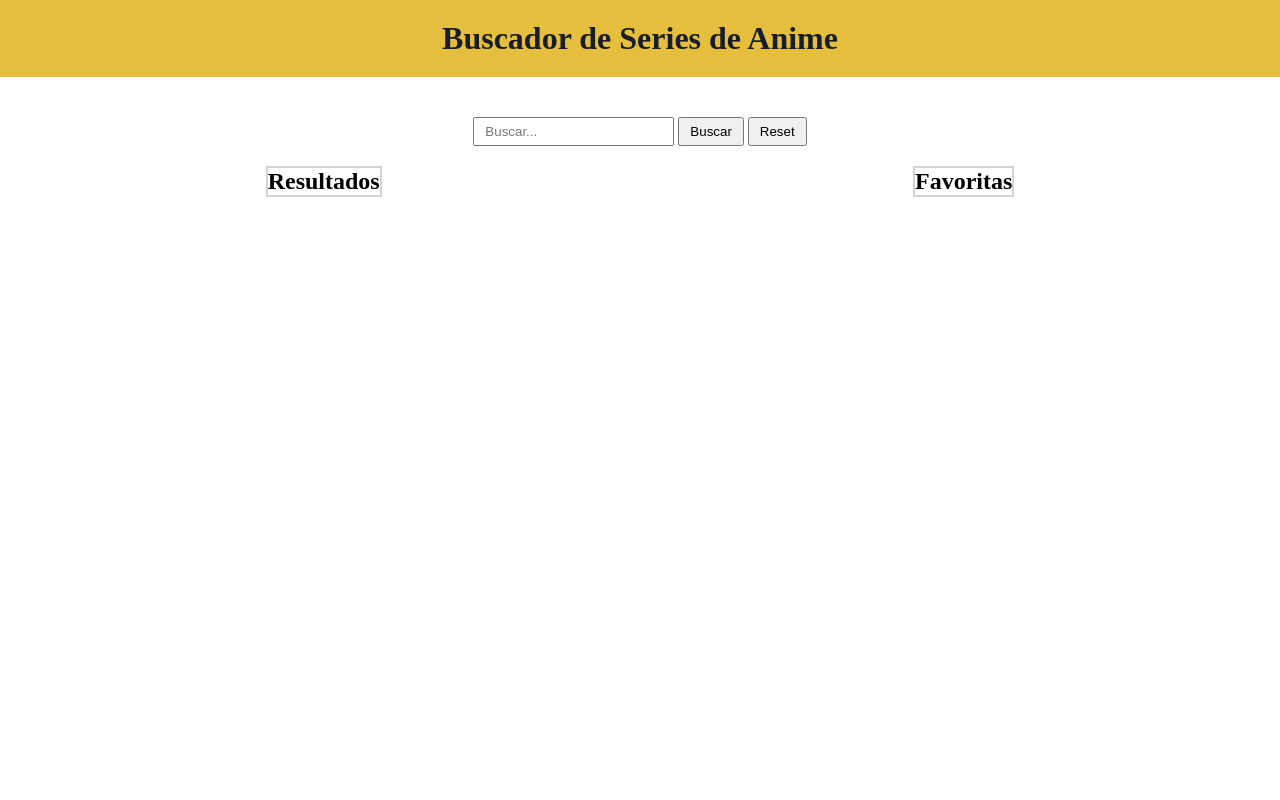
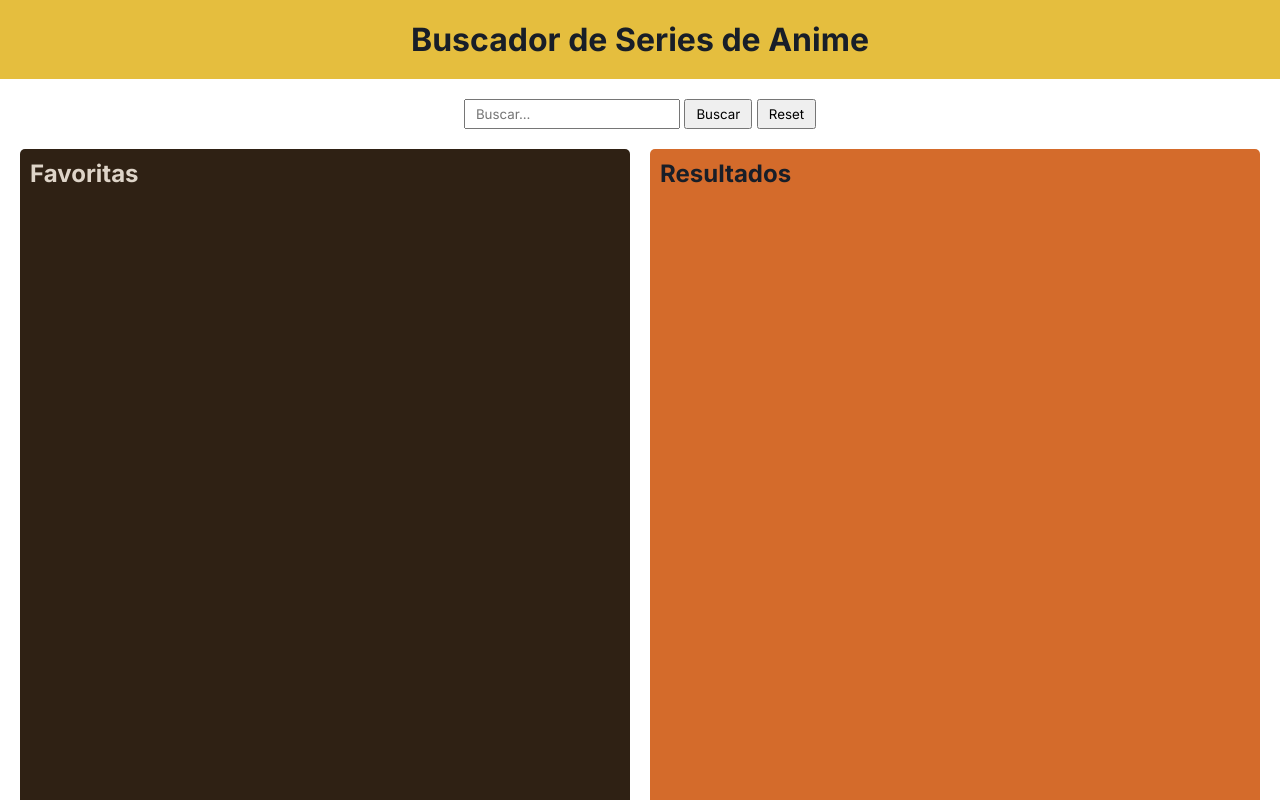
Before and after one commit to Adalab/modulo-2-evaluacion-final-laiapozo, a website built with Vite: page src/index.html in a window 1280 px wide. Shown: the top 800 px of the page. Built offline with nearby package versions, Linux system fonts and the light colour scheme.

```diff
--- a/src/index.html
+++ b/src/index.html
@@ -3,6 +3,12 @@
   <head>
     <meta charset="UTF-8" />
     <meta name="viewport" content="width=device-width, initial-scale=1" />
+    <link rel="preconnect" href="https://fonts.googleapis.com" />
+    <link rel="preconnect" href="https://fonts.gstatic.com" crossorigin />
+    <link
+      href="https://fonts.googleapis.com/css2?family=Inter:ital,opsz,wght@0,14..32,100..900;1,14..32,100..900&family=Montserrat:ital,wght@0,100..900;1,100..900&family=Roboto+Flex:opsz,wght@8..144,100..1000&family=Roboto+Slab:wght@100..900&family=Roboto:ital,wght@0,100..900;1,100..900&family=Space+Mono&display=swap"
+      rel="stylesheet"
+    />
     <link rel="stylesheet" href="./scss/main.scss" />
     <title>Tus Series de Anime</title>
   </head>
@@ -13,18 +19,26 @@
     </header>
 
     <form class="search">
-      <input type="text" placeholder="Buscar..." class="search__text js-txt-search" />
-      <input type="submit" value="Buscar" class="search__submit js-submit-btn" />
+      <input
+        type="text"
+        placeholder="Buscar..."
+        class="search__text js-txt-search"
+      />
+      <input
+        type="submit"
+        value="Buscar"
+        class="search__submit js-submit-btn"
+      />
       <input type="reset" value="Reset" class="search__reset" />
     </form>
 
     <main class="container">
       <section class="container__results">
-        <h2>Resultados</h2>
+        <h2 class="container__results__title">Resultados</h2>
         <ul class="js-list-shows"></ul>
       </section>
       <section class="container__favorites">
-        <h2>Favoritas</h2>
+        <h2 class="container__favorites__title">Favoritas</h2>
         <ul></ul>
       </section>
     </main>
--- a/src/js/main.js
+++ b/src/js/main.js
@@ -1,3 +1,4 @@
 'use strict';
 
 import "./search.js";
+import "./favorites.js";
--- a/src/scss/core/_reset.scss
+++ b/src/scss/core/_reset.scss
@@ -3,6 +3,7 @@
   margin: 0;
   padding: 0;
   list-style: none;
+  font-family: "Inter", sans-serif;
 }
 
 a {
--- a/src/scss/layout/_header.scss
+++ b/src/scss/layout/_header.scss
@@ -4,7 +4,6 @@
   padding: 20px;
   background-color: #e5be3e;
   text-align: center;
-  margin-bottom: 20px;
 
   &__title {
     color: #181e28;
--- a/src/scss/layout/_search.scss
+++ b/src/scss/layout/_search.scss
@@ -1,7 +1,7 @@
 @use "../core/variables" as vars;
 
 .search {
-  padding: 20px;
+  padding: 20px 20px 10px;
   text-align: center;
 
   &__text {
--- a/src/scss/layout/_shows.scss
+++ b/src/scss/layout/_shows.scss
@@ -1,15 +1,31 @@
 @use "../core/variables" as vars;
 
-
 .container {
+  padding: 10px 20px 20px;
   display: flex;
+  flex-direction: row-reverse;
   justify-content: space-around;
+  gap: 20px;
+  min-height: 1000px;
 
   &__results {
-        border: 2px solid lightgrey;
+    border-radius: 5px;
+    padding: 10px;
+    width: 50%;
+    background-color: #d46b2b;
+    color: #181e28;
   }
 
   &__favorites {
-        border: 2px solid lightgrey;
+    border-radius: 5px;
+    padding: 10px;
+    width: 50%;
+    background-color: #2f2114;
+    color: #ded4c8;
   }
 }
+
+.favorite {
+  background-color: #2f2114;
+  color: #ded4c8;
+}
```
Also changed, not shown: src/js/favorites.js (added, +23 -0 lines), src/js/search.js (+12 -15 lines). Lines whose indentation alone changed are shown as unchanged.
